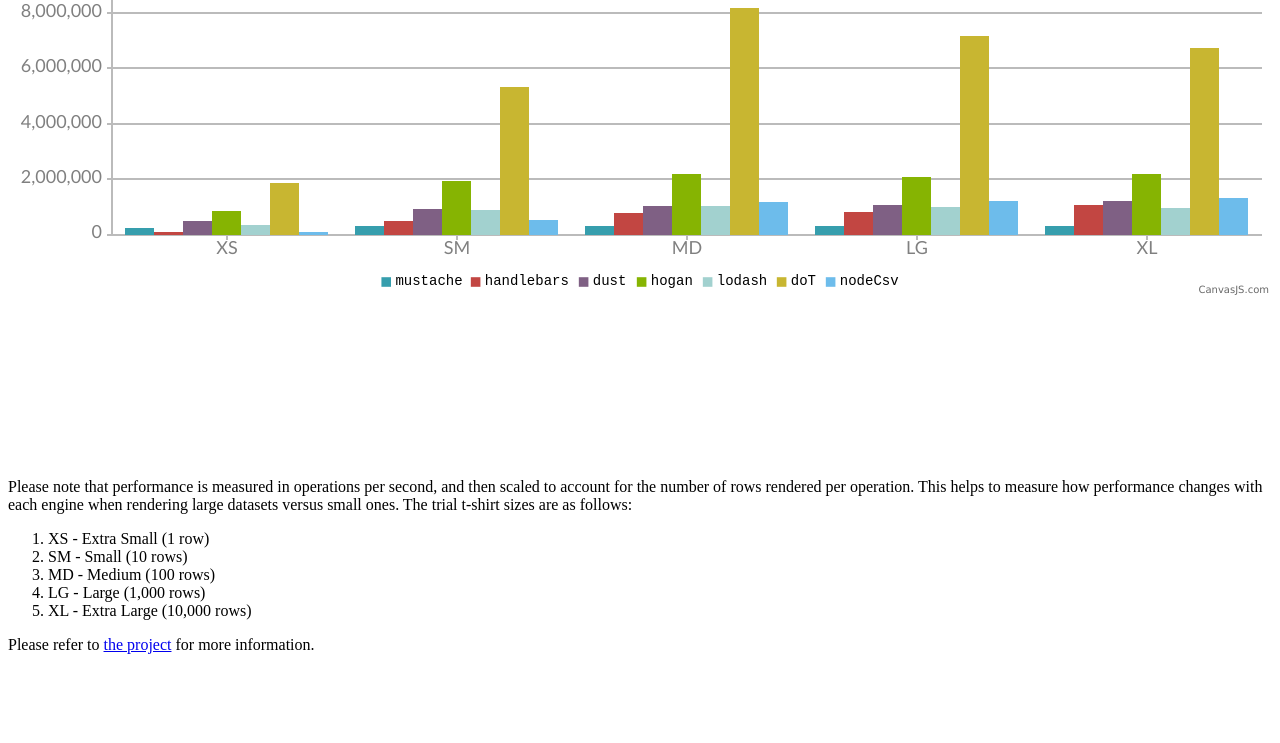
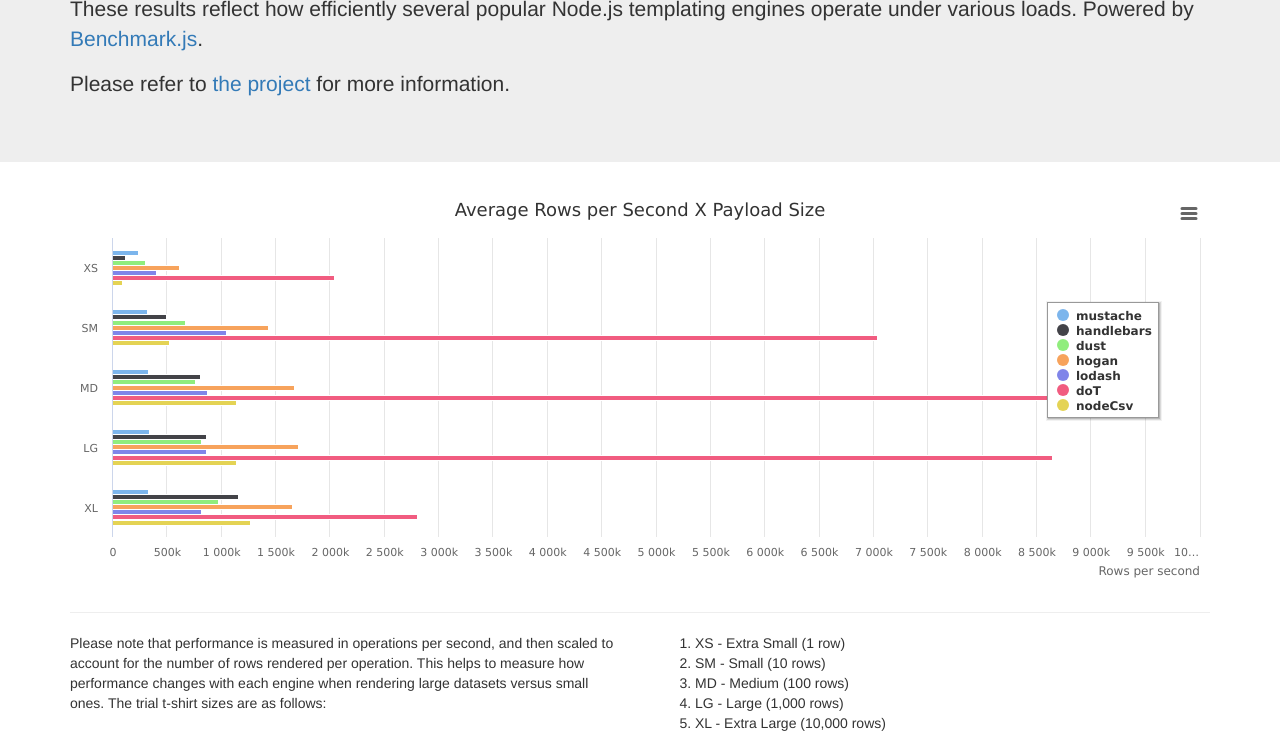
Before and after one commit to jbatte47/node-template-benchmarks, a plain HTML site: page index.html in a window 1280 px wide. Shown: the part 110-853 px from the top of the page. Before the commit the page ends 800 px from the top, so only its background shows below. Drawn offline with nearby package versions, Linux system fonts and the light colour scheme.

Commit message:
trial run #2; switched to bootstrap & highcharts

```diff
--- a/css/style.css
+++ /dev/null
@@ -1,4 +0,0 @@
-.notes {
-  position: absolute;
-  bottom: 20px;
-}
--- a/data.json
+++ b/data.json
@@ -1,191 +1,83 @@
-[
+{
+  "series": [
     {
       "name": "mustache",
-    "type": "column",
-    "showInLegend": true,
-    "dataPoints": [
-      {
-        "label": "XS",
-        "y": 245976.60685017944
-      },
-      {
-        "label": "SM",
-        "y": 315168.11248258915
-      },
-      {
-        "label": "MD",
-        "y": 327586.98171134584
-      },
-      {
-        "label": "LG",
-        "y": 319951.538773852
-      },
-      {
-        "label": "XL",
-        "y": 317145.6408922969
-      }
+      "data": [
+        242648.74742016877,
+        324036.33096219826,
+        333555.584551154,
+        337502.8886716939,
+        330460.7688941327
       ]
     },
     {
       "name": "handlebars",
-    "type": "column",
-    "showInLegend": true,
-    "dataPoints": [
-      {
-        "label": "XS",
-        "y": 120567.6410398503
-      },
-      {
-        "label": "SM",
-        "y": 519647.46041141555
-      },
-      {
-        "label": "MD",
-        "y": 779193.9253272013
-      },
-      {
-        "label": "LG",
-        "y": 843149.6828612813
-      },
-      {
-        "label": "XL",
-        "y": 1093215.0860150785
-      }
+      "data": [
+        119137.89136175369,
+        496936.02535911865,
+        809918.5400273057,
+        863279.5528682591,
+        1155142.848800118
       ]
     },
     {
       "name": "dust",
-    "type": "column",
-    "showInLegend": true,
-    "dataPoints": [
-      {
-        "label": "XS",
-        "y": 503000.72761010885
-      },
-      {
-        "label": "SM",
-        "y": 947409.9534242293
-      },
-      {
-        "label": "MD",
-        "y": 1031558.2146490478
-      },
-      {
-        "label": "LG",
-        "y": 1078410.592412572
-      },
-      {
-        "label": "XL",
-        "y": 1231869.9741860826
-      }
+      "data": [
+        300015.3169469837,
+        671516.1627881294,
+        762977.6187393568,
+        816424.9027703223,
+        976109.5085868237
       ]
     },
     {
       "name": "hogan",
-    "type": "column",
-    "showInLegend": true,
-    "dataPoints": [
-      {
-        "label": "XS",
-        "y": 867127.5485671719
-      },
-      {
-        "label": "SM",
-        "y": 1942246.6283672538
-      },
-      {
-        "label": "MD",
-        "y": 2198974.7174719363
-      },
-      {
-        "label": "LG",
-        "y": 2107961.2419032347
-      },
-      {
-        "label": "XL",
-        "y": 2187103.412780681
-      }
+      "data": [
+        611831.9795224493,
+        1434053.58234667,
+        1672975.2681720282,
+        1706954.9943025473,
+        1652588.4946858159
       ]
     },
     {
       "name": "lodash",
-    "type": "column",
-    "showInLegend": true,
-    "dataPoints": [
-      {
-        "label": "XS",
-        "y": 362836.0835666158
-      },
-      {
-        "label": "SM",
-        "y": 908182.7246545318
-      },
-      {
-        "label": "MD",
-        "y": 1046006.088036585
-      },
-      {
-        "label": "LG",
-        "y": 1005392.6178763682
-      },
-      {
-        "label": "XL",
-        "y": 974102.5905796358
-      }
+      "data": [
+        402222.9021339079,
+        1046463.6154890803,
+        872310.1295321556,
+        864386.6295265737,
+        821413.8648180634
       ]
     },
     {
       "name": "doT",
-    "type": "column",
-    "showInLegend": true,
-    "dataPoints": [
-      {
-        "label": "XS",
-        "y": 1864857.2024829974
-      },
-      {
-        "label": "SM",
-        "y": 5327342.553798689
-      },
-      {
-        "label": "MD",
-        "y": 8205774.424055588
-      },
-      {
-        "label": "LG",
-        "y": 7168674.267663035
-      },
-      {
-        "label": "XL",
-        "y": 6752123.367866967
-      }
+      "data": [
+        2043718.1567030344,
+        7041006.995044026,
+        9241546.598405838,
+        8647082.082984742,
+        2802035.8006996247
       ]
     },
     {
       "name": "nodeCsv",
-    "type": "column",
-    "showInLegend": true,
-    "dataPoints": [
-      {
-        "label": "XS",
-        "y": 102481.84221595846
-      },
-      {
-        "label": "SM",
-        "y": 551396.9537568999
-      },
-      {
-        "label": "MD",
-        "y": 1194193.5822722216
-      },
-      {
-        "label": "LG",
-        "y": 1218979.1108597938
-      },
-      {
-        "label": "XL",
-        "y": 1320926.9562320549
-      }
+      "data": [
+        95930.13425138974,
+        523471.60579482175,
+        1140277.9974250859,
+        1142703.2771990704,
+        1267275.1450864957
       ]
     }
+  ],
+  "xAxis": {
+    "categories": [
+      "XS",
+      "SM",
+      "MD",
+      "LG",
+      "XL"
     ]
+  }
+}
--- a/index.html
+++ b/index.html
@@ -1,14 +1,45 @@
 <!DOCTYPE HTML>
 <html>
   <head>
+    <meta charset="utf-8">
+    <meta http-equiv="X-UA-Compatible" content="IE=edge">
+    <meta name="viewport" content="width=device-width, initial-scale=1">
+
     <title>Node Templating Benchmark Results</title>
-    <link rel="stylesheet" href="css/style.css" />
+    <link href="//maxcdn.bootstrapcdn.com/bootstrap/3.3.4/css/bootstrap.min.css" rel="stylesheet">
+    <link href="css/style.css" rel="stylesheet" />
+
+    <!--[if lt IE 9]>
+      <script src="https://oss.maxcdn.com/html5shiv/3.7.2/html5shiv.min.js"></script>
+      <script src="https://oss.maxcdn.com/respond/1.4.2/respond.min.js"></script>
+    <![endif]-->
   </head>
   <body>
-    <div class="content">
-      <div class="chartContainer">
+    <div class="jumbotron">
+      <div class="container">
+        <h3>
+          Node Templating Benchmark Results
+        </h3>
+        <p>
+          These results reflect how efficiently several popular Node.js templating engines operate
+          under various loads. Powered by <a href="http://benchmarkjs.com/">Benchmark.js</a>.
+        </p>
+        <p>
+          Please refer to <a href="https://github.com/jbatte47/node-template-benchmarks">the project</a>
+          for more information.
+        </p>
       </div>
-      <div class="notes">
+    </div>
+    <div class="container">
+      <div class="row">
+        <div class="col-md-12">
+          <div id="chartContainer">
+          </div>
+        </div>
+      </div>
+      <hr>
+      <div class="row">
+        <div class="col-md-6">
           <p>
             Please note that performance is measured in operations per second,
             and then scaled to account for the number of rows rendered per operation.
@@ -16,6 +47,8 @@
             rendering large datasets versus small ones.
             The trial t-shirt sizes are as follows:
           </p>
+        </div>
+        <div class="col-md-6">
           <ol>
             <li>XS - Extra Small (1 row)</li>
             <li>SM - Small (10 rows)</li>
@@ -23,32 +56,54 @@
             <li>LG - Large (1,000 rows)</li>
             <li>XL - Extra Large (10,000 rows)</li>
           </ol>
-        <p>
-          Please refer to <a href="https://github.com/jbatte47/node-template-benchmarks">the project</a> for more information.
-        </p>
+        </div>
       </div>
     </div>
     <script type="text/javascript" src="//cdnjs.cloudflare.com/ajax/libs/jquery/2.1.3/jquery.min.js"></script>
-    <script type="text/javascript" src="lib/canvasjs/jquery.canvasjs.min.js"></script>
+    <script type="text/javascript" src="//maxcdn.bootstrapcdn.com/bootstrap/3.3.4/js/bootstrap.min.js"></script>
+    <script type="text/javascript" src="http://code.highcharts.com/highcharts.js"></script>
+    <script type="text/javascript" src="http://code.highcharts.com/modules/exporting.js"></script>
     <script type="text/javascript">
       $(function () {
         $.ajax({
           url: "data.json",
           dataType: "json",
           success: function (data) {
-            $(".chartContainer").CanvasJSChart({
-              animationEnabled: true,
-              axisY :{
-                includeZero: false
+            $("#chartContainer").highcharts($.extend(true, {
+              chart: {
+                type: "bar"
               },
-              data: data,
-              panEnabled: true,
-              theme: "theme1",
-              title:{
-                text: "Node Templates: Average Rows Per Second"
+              title: {
+                text: "Average Rows per Second X Payload Size"
               },
-              zoomEnabled: true
-            });
+              yAxis: {
+                min: 50000,
+                title: {
+                  text: "Rows per second",
+                  align: "high"
+                },
+                labels: {
+                  overflow: "justify"
+                }
+              },
+              tooltip: {
+                valueSuffix: " rows per second"
+              },
+              legend: {
+                layout: "vertical",
+                align: "right",
+                verticalAlign: "top",
+                x: -40,
+                y: 100,
+                floating: true,
+                borderWidth: 1,
+                backgroundColor: ((Highcharts.theme && Highcharts.theme.legendBackgroundColor) || "#FFFFFF"),
+                shadow: true
+              },
+              credits: {
+                enabled: false
+              }
+            }, data));
           }
         });
       });
```
Lines whose indentation alone changed are shown as unchanged.
